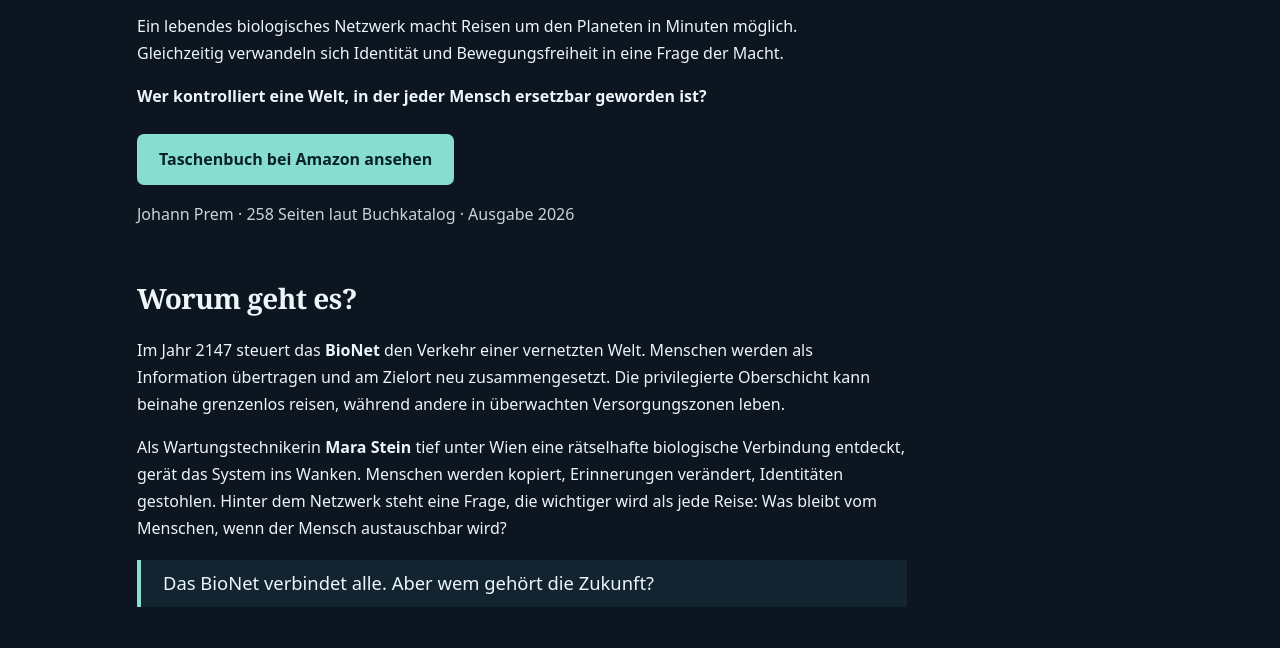
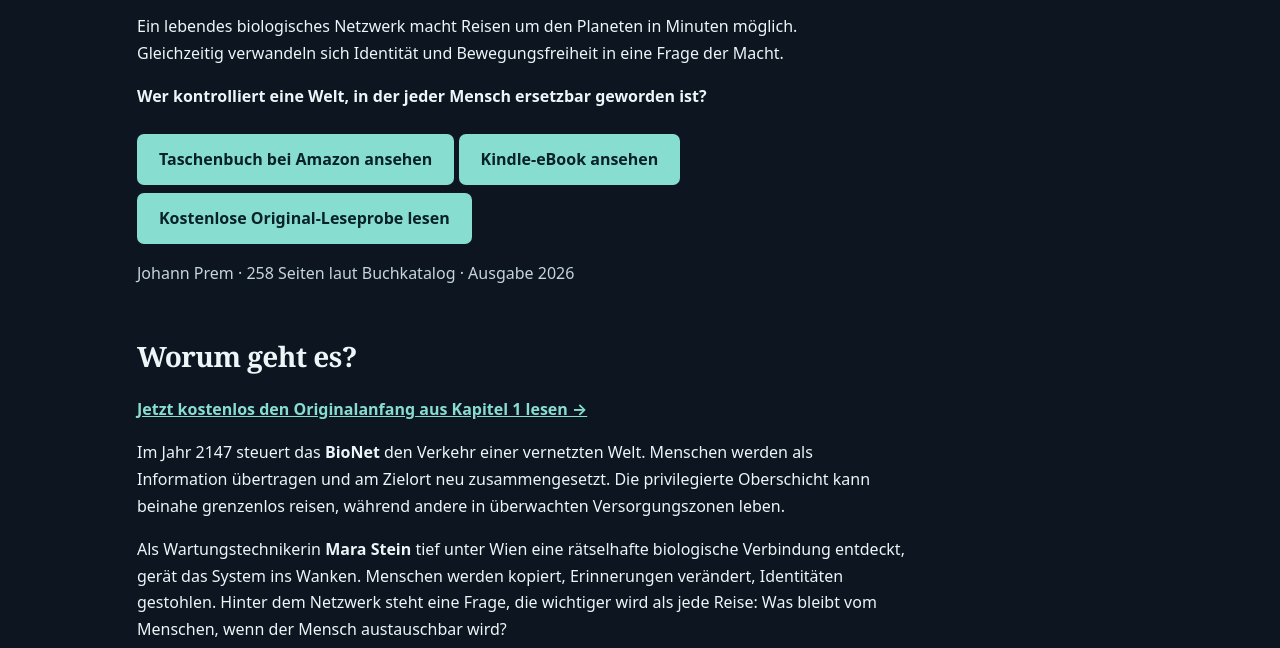
Before and after one commit to topdiveair-sketch/Gaeste, a plain HTML site: page die-ader-zukunftsthriller.html in a window 1280 px wide. Shown: the part 414-1062 px from the top of the page. Drawn offline with Linux system fonts and the light colour scheme.

Commit message:
Link original DIE ADER excerpt and live Kindle edition on book landing

```diff
--- a/die-ader-zukunftsthriller.html
+++ b/die-ader-zukunftsthriller.html
@@ -27,7 +27,7 @@ h1,h2{font-family:Georgia,serif;line-height:1.16;letter-spacing:-.02em}h1{font-s
 small,.muted{color:var(--sub)}footer{border-top:1px solid var(--edge);padding-top:20px;margin-top:45px;color:var(--sub);font-size:.9rem}
 @media(max-width:680px){.hero{grid-template-columns:1fr}.cover{max-width:190px}.details{grid-template-columns:1fr}}
 </style>
-<script type="application/ld+json">{"@context":"https://schema.org","@type":"Book","name":"DIE ADER – Ein Zukunftsthriller","author":{"@type":"Person","name":"Johann Prem"},"datePublished":"2026-10-28","numberOfPages":258,"bookFormat":"https://schema.org/Paperback","inLanguage":"de","genre":["Science Fiction","Dystopie","Zukunftsthriller"],"description":"Im Jahr 2147 verbindet das biologische Reisenetz BioNet eine streng überwachte Welt. Mara Stein stößt auf eine Entdeckung, die das System in Frage stellt.","url":"https://www.amazon.de/dp/B0HPNTM55C"}</script>
+<script type="application/ld+json">{"@context":"https://schema.org","@type":"Book","name":"DIE ADER – Ein Zukunftsthriller","author":{"@type":"Person","name":"Johann Prem"},"numberOfPages":258,"bookFormat":"https://schema.org/Paperback","inLanguage":"de","genre":["Science Fiction","Dystopie","Zukunftsthriller"],"description":"Im Jahr 2147 verbindet das biologische Reisenetz BioNet eine streng überwachte Welt. Mara Stein stößt auf eine Entdeckung, die das System in Frage stellt.","url":"https://www.amazon.de/dp/B0HPNTM55C"}</script>
 </head>
 <body>
 <nav><a href="buecher.html">Bücherkatalog</a><a href="buecher-johann-prem.html">Weitere Bücher von Johann Prem</a></nav>
@@ -36,12 +36,12 @@ small,.muted{color:var(--sub)}footer{border-top:1px solid var(--edge);padding-to
 <div><p class="eyebrow">Science-Fiction · Dystopie · Zukunftsthriller</p><h1>DIE ADER</h1><p class="lead"><strong>Der Untergang beginnt nicht mit einer Explosion. Sondern mit einem Upgrade.</strong></p><p>2147. Die Menschheit hat die Entfernung besiegt. Doch die Freiheit ist auf der Strecke geblieben.</p>
 <p>Ein lebendes biologisches Netzwerk macht Reisen um den Planeten in Minuten möglich. Gleichzeitig verwandeln sich Identität und Bewegungsfreiheit in eine Frage der Macht.</p>
 <p><strong>Wer kontrolliert eine Welt, in der jeder Mensch ersetzbar geworden ist?</strong></p>
-<a class="button" href="https://www.amazon.de/dp/B0HPNTM55C" target="_blank" rel="noopener noreferrer">Taschenbuch bei Amazon ansehen</a>
+<a class="button" href="https://www.amazon.de/dp/B0HPNTM55C" target="_blank" rel="noopener noreferrer">Taschenbuch bei Amazon ansehen</a> <a class="button" href="https://www.amazon.de/dp/B0HQ7MLXHB" target="_blank" rel="noopener noreferrer">Kindle-eBook ansehen</a> <a class="button" href="die-ader-leseprobe.html">Kostenlose Original-Leseprobe lesen</a>
 <p class="muted">Johann Prem · 258 Seiten laut Buchkatalog · Ausgabe 2026</p></div>
 <div><img class="cover" width="260" height="375" src="https://m.media-amazon.com/images/I/81TzWiA-nbL._SL1499_.jpg" alt="Originalcover des Zukunftsthrillers DIE ADER von Johann Prem"><p><small>Cover zur Buchinformation. Preise und Lieferbarkeit beim Händler prüfen.</small></p></div>
 </section>
 <section class="prose">
-<h2>Worum geht es?</h2>
+<h2>Worum geht es?</h2><p><a href="die-ader-leseprobe.html"><strong>Jetzt kostenlos den Originalanfang aus Kapitel 1 lesen →</strong></a></p>
 <p>Im Jahr 2147 steuert das <strong>BioNet</strong> den Verkehr einer vernetzten Welt. Menschen werden als Information übertragen und am Zielort neu zusammengesetzt. Die privilegierte Oberschicht kann beinahe grenzenlos reisen, während andere in überwachten Versorgungszonen leben.</p>
 <p>Als Wartungstechnikerin <strong>Mara Stein</strong> tief unter Wien eine rätselhafte biologische Verbindung entdeckt, gerät das System ins Wanken. Menschen werden kopiert, Erinnerungen verändert, Identitäten gestohlen. Hinter dem Netzwerk steht eine Frage, die wichtiger wird als jede Reise: Was bleibt vom Menschen, wenn der Mensch austauschbar wird?</p>
 <p class="quote">Das BioNet verbindet alle. Aber wem gehört die Zukunft?</p>
```
